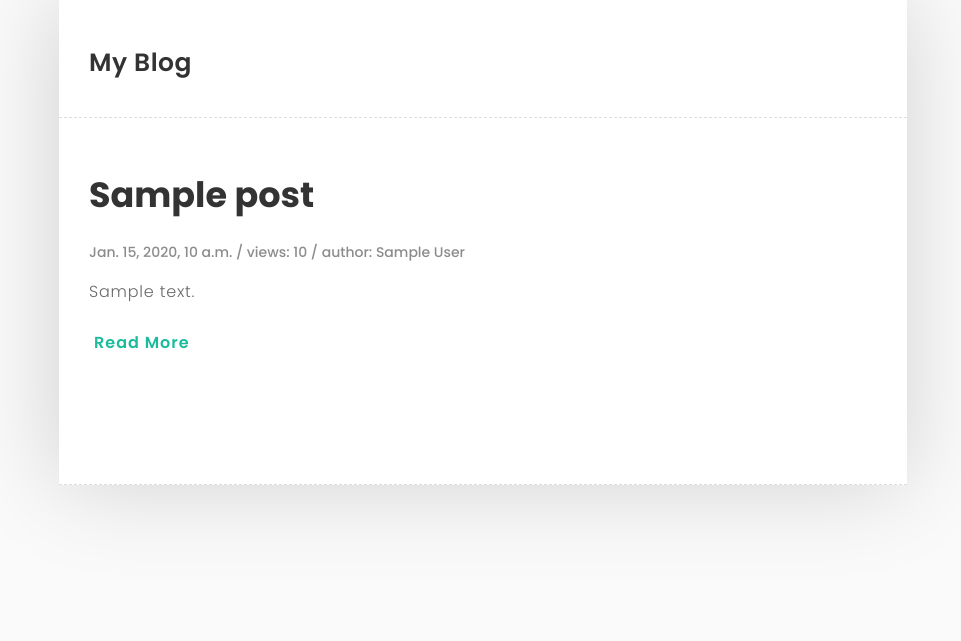
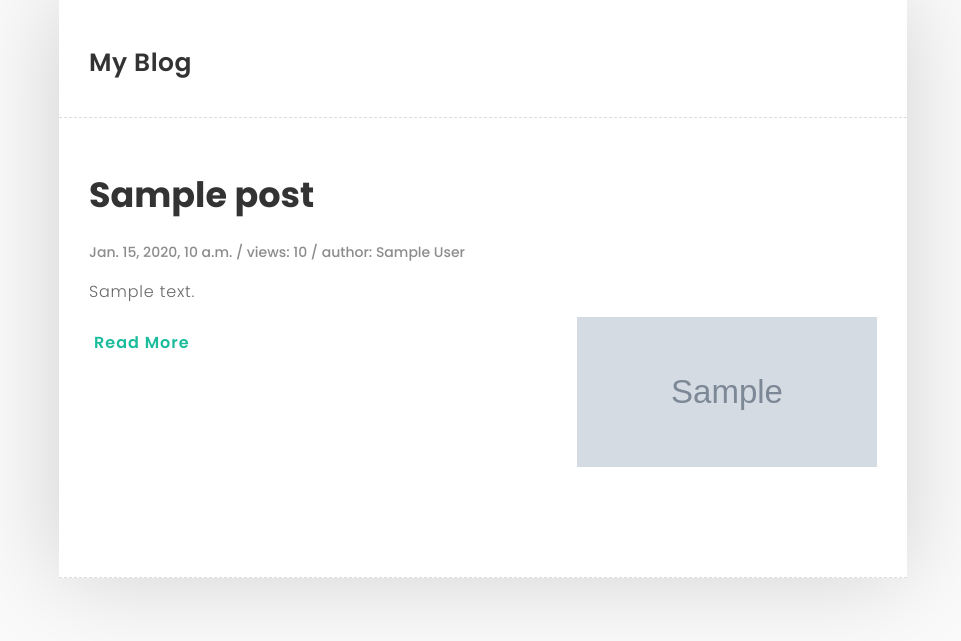
Before and after one commit to SaeedSaedi/Django_API, a Django app: page /blog/ in a window 1280 px wide. Shown: the part 51-692 px from the top of the page, without its empty margins (11-972 px from the left). Run offline with Django 5.2, Linux system fonts and the light colour scheme; tables that the repository leaves empty hold one stand-in row (values such as "Sample post"); grey boxes marked "Sample" are stand-in pictures; some libraries are stand-ins or nearby versions.

Commit message:
add image field for post model

```diff
--- a/blog/models.py
+++ b/blog/models.py
@@ -11,6 +11,7 @@ class Post(models.Model):
     created_at = models.DateTimeField(auto_now_add=True,blank=True)
     updated_at = models.DateTimeField(auto_now=True,blank=True)
     author = models.ForeignKey(User,on_delete=models.SET_NULL,null=True)
+    image = models.ImageField(upload_to='blog/',default='blog/default.jpg')
 
     class Meta:
         ordering = ["-created_at"]
--- a/statics/css/style.css
+++ b/statics/css/style.css
@@ -1737,3 +1737,9 @@ blockquote {
 .uipasta-credit a:hover {
     color: #333333;
 }
+
+.post-image{
+    width: 300px;
+    height: 150px;
+    float: right;
+}
--- a/templates/blog/home.html
+++ b/templates/blog/home.html
@@ -26,6 +26,7 @@
                         <p>
                           {{ post.content }}
                         </p>
+                        <img class="post-image" src="{{ post.image.url }}" alt="">
                         <a href="{% url 'post_detail' post.id %}" class="button button-style button-anim fa fa-long-arrow-right"><span>Read
                             More</span></a>
                       </div>
```
Also changed, not shown: blog/migrations/0004_post_image.py (added), media/blog/default.jpg (added).
